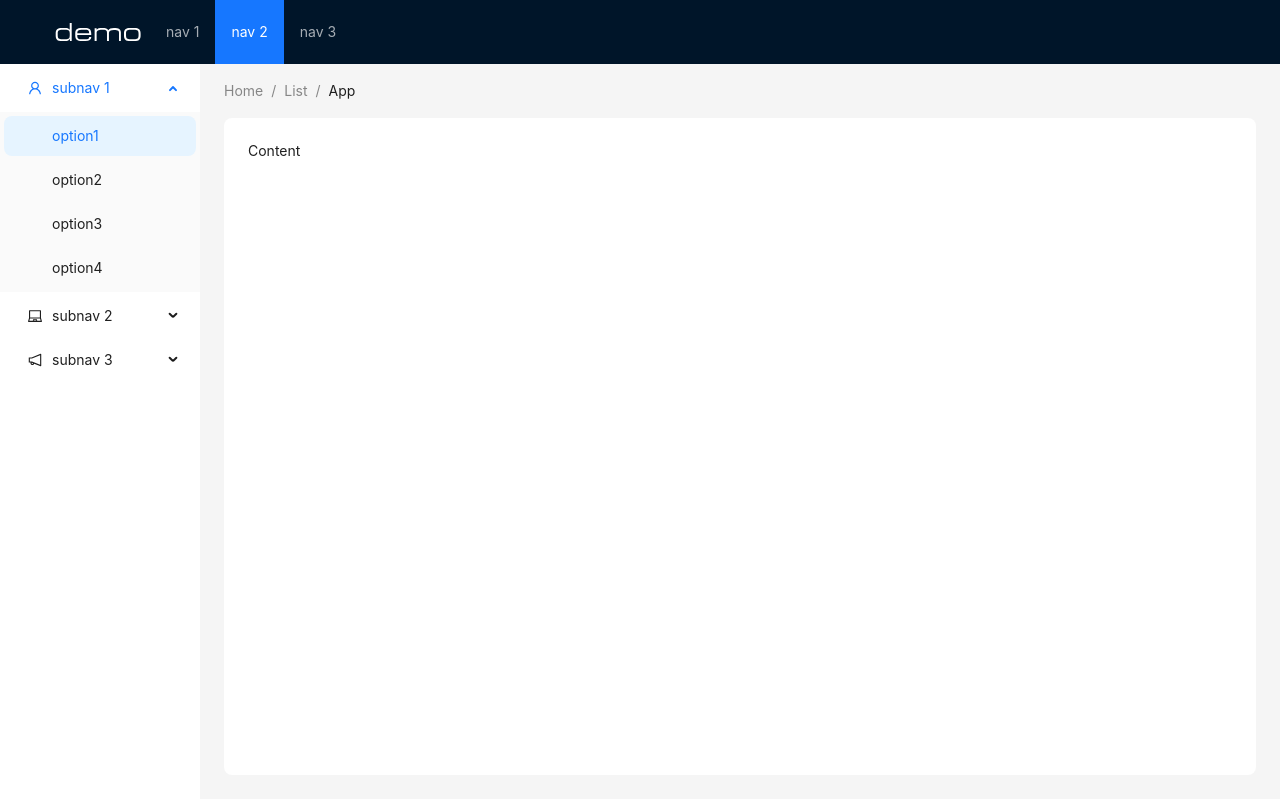
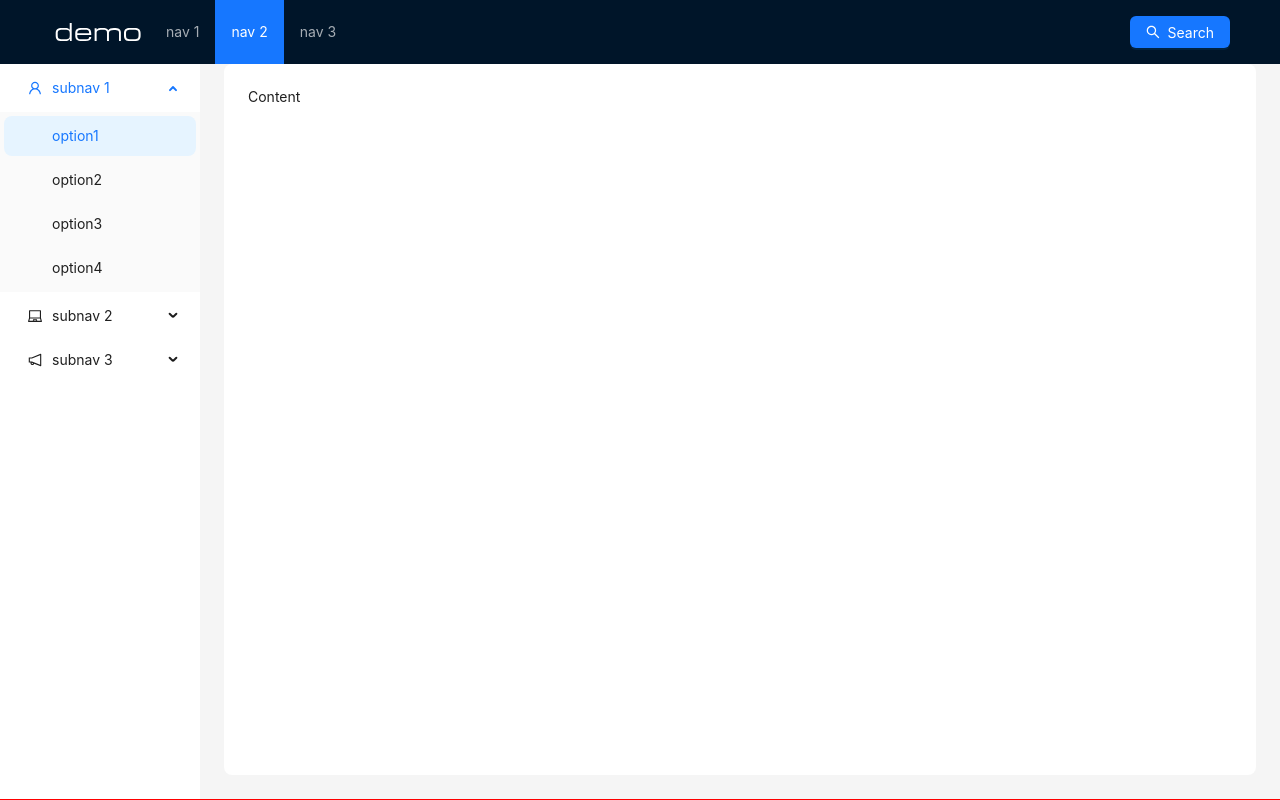
Before and after one commit to xayrulloergashev/git-amaliyot, a React (Vite) app: page / in a window 1280 px wide. Built offline with nearby package versions, Linux system fonts and the light colour scheme.

Commit message:
navbarga search btn qushdm

```diff
--- a/src/App.jsx
+++ b/src/App.jsx
@@ -4,7 +4,8 @@ import {
     NotificationOutlined,
     UserOutlined,
 } from '@ant-design/icons';
-import { Breadcrumb, Layout, Menu, theme } from 'antd';
+import { Layout, Menu, theme, Button, Tooltip } from 'antd';
+import { SearchOutlined } from '@ant-design/icons';
 const { Header, Content, Sider } = Layout;
 const items1 = ['1', '2', '3'].map((key) => ({
     key,
@@ -54,6 +55,9 @@ const App = () => {
                         minWidth: 0,
                     }}
                 />
+                <Button type='primary' icon={<SearchOutlined />}>
+                    Search
+                </Button>
             </Header>
             <Layout style={{ height: 'calc(100vh - 65px)' }}>
                 <Sider
@@ -78,15 +82,6 @@ const App = () => {
                         padding: '0 24px 24px',
                     }}
                 >
-                    <Breadcrumb
-                        style={{
-                            margin: '16px 0',
-                        }}
-                    >
-                        <Breadcrumb.Item>Home</Breadcrumb.Item>
-                        <Breadcrumb.Item>List</Breadcrumb.Item>
-                        <Breadcrumb.Item>App</Breadcrumb.Item>
-                    </Breadcrumb>
                     <Content
                         style={{
                             padding: 24,
--- a/src/index.css
+++ b/src/index.css
@@ -3,3 +3,7 @@
   padding: 0;
   box-sizing: border-box;
 }
+
+body {
+  background: red;
+}
```
